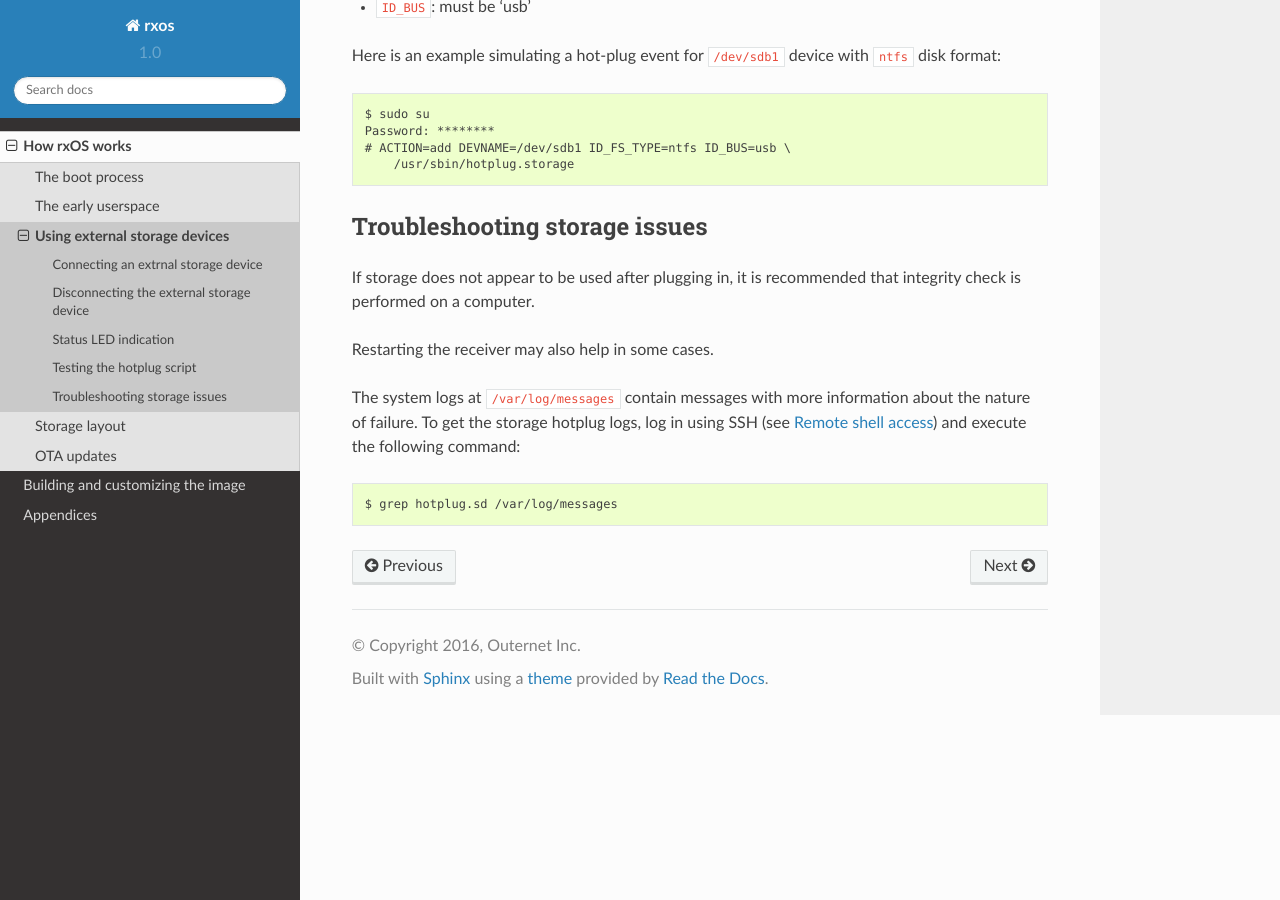
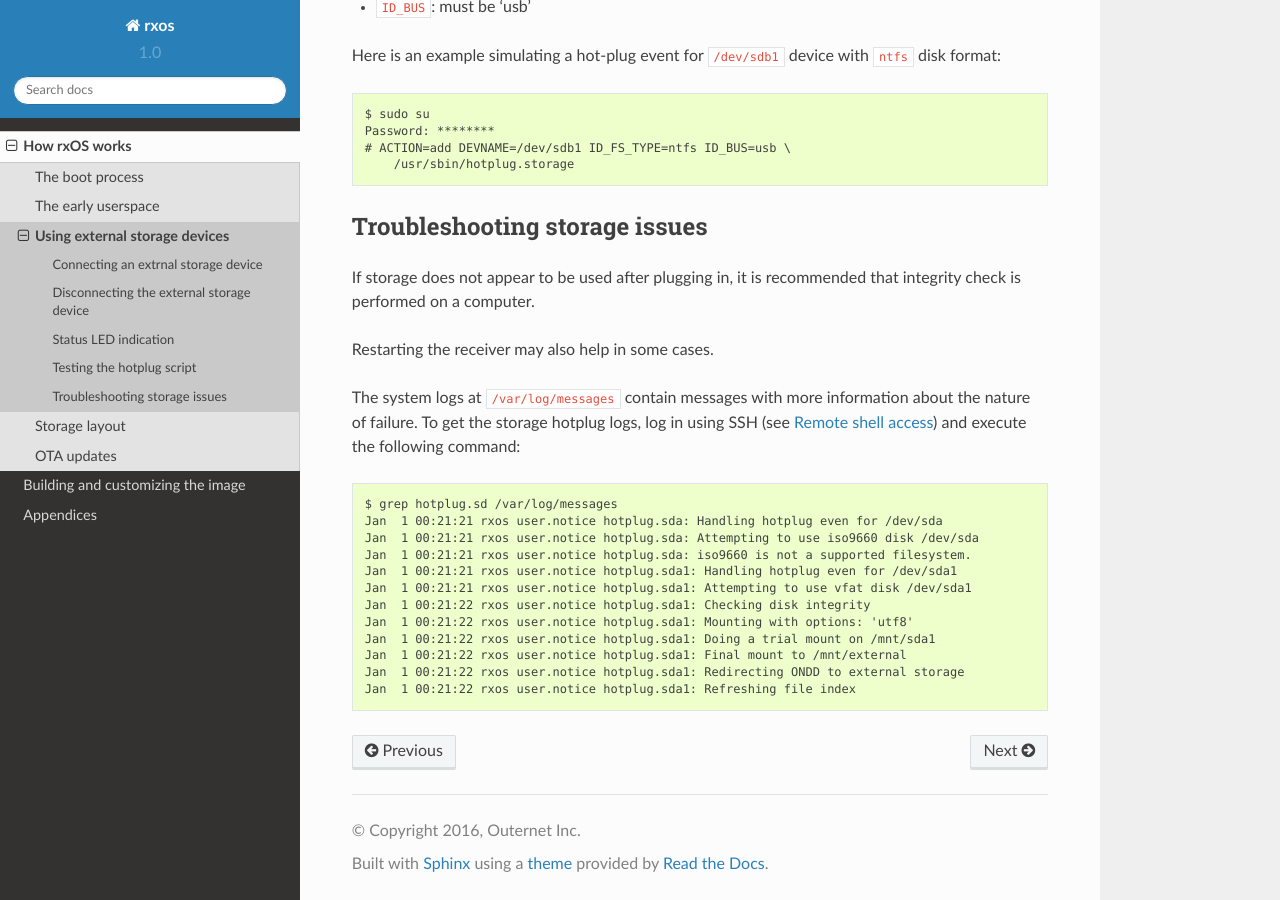
Before and after one commit to amasloub/rxOS, a Sphinx documentation site: the page built from docs/source/how_it_works/external_storage.rst, in a window 1280 px wide and 900 px high, scrolled down 2288 px. Built offline with Sphinx 7.4.7 and the Read the Docs theme 2.0.0, drawn with Linux system fonts in a browser that asks for light colours; pages that are not in the unit, such as notebooks, are missing from menus.

Commit message:
Add sample syslog output to docs
Signed-off-by: Branko Vukelic <branko@outernet.is>

```diff
--- a/docs/source/how_it_works/external_storage.rst
+++ b/docs/source/how_it_works/external_storage.rst
@@ -123,3 +123,14 @@ about the nature of failure. To get the storage hotplug logs, log in using SSH
 (see :doc:`remote_access`) and execute the following command::
 
     $ grep hotplug.sd /var/log/messages
+    Jan  1 00:21:21 rxos user.notice hotplug.sda: Handling hotplug even for /dev/sda
+    Jan  1 00:21:21 rxos user.notice hotplug.sda: Attempting to use iso9660 disk /dev/sda
+    Jan  1 00:21:21 rxos user.notice hotplug.sda: iso9660 is not a supported filesystem.
+    Jan  1 00:21:21 rxos user.notice hotplug.sda1: Handling hotplug even for /dev/sda1
+    Jan  1 00:21:21 rxos user.notice hotplug.sda1: Attempting to use vfat disk /dev/sda1
+    Jan  1 00:21:22 rxos user.notice hotplug.sda1: Checking disk integrity
+    Jan  1 00:21:22 rxos user.notice hotplug.sda1: Mounting with options: 'utf8'
+    Jan  1 00:21:22 rxos user.notice hotplug.sda1: Doing a trial mount on /mnt/sda1
+    Jan  1 00:21:22 rxos user.notice hotplug.sda1: Final mount to /mnt/external
+    Jan  1 00:21:22 rxos user.notice hotplug.sda1: Redirecting ONDD to external storage
+    Jan  1 00:21:22 rxos user.notice hotplug.sda1: Refreshing file index
```
